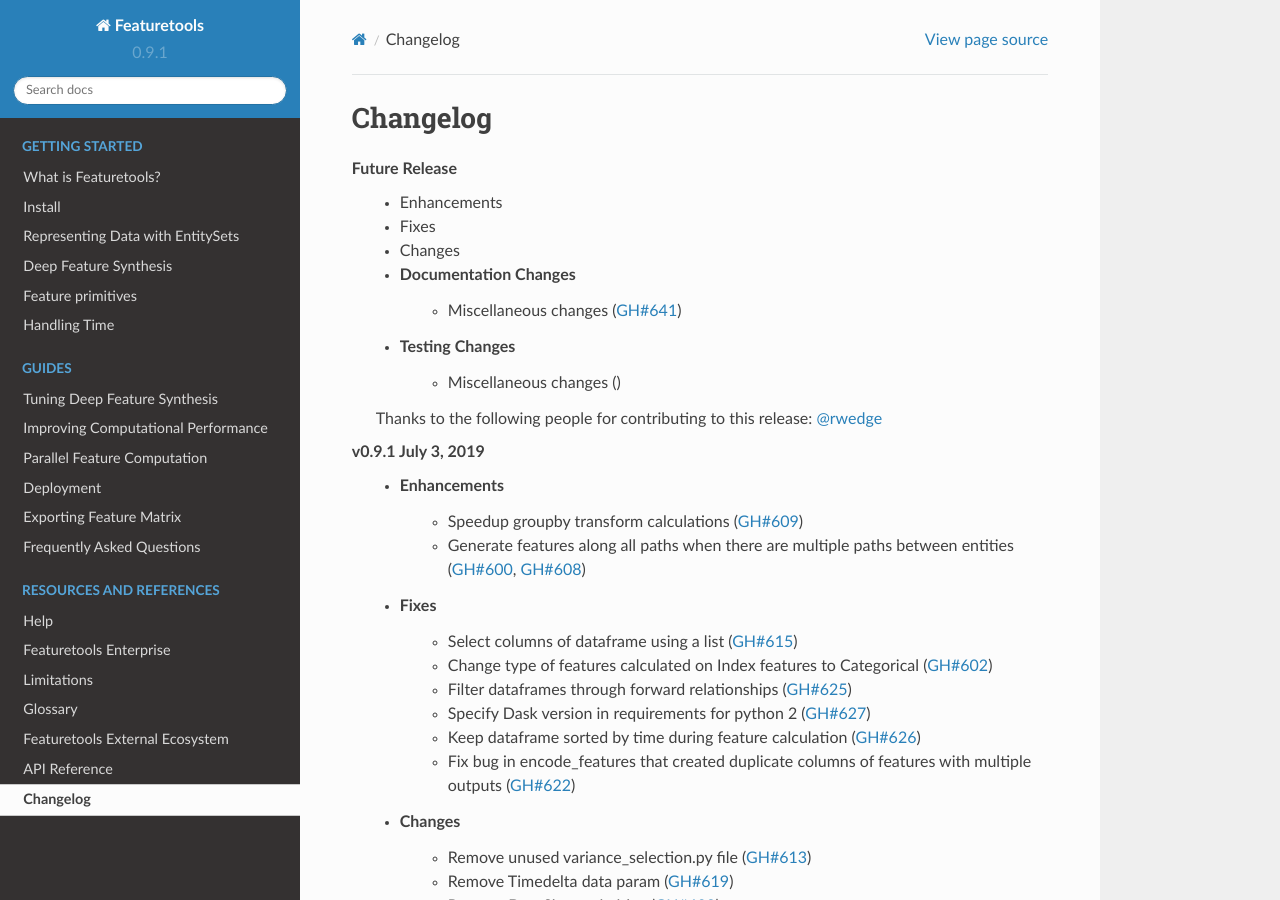
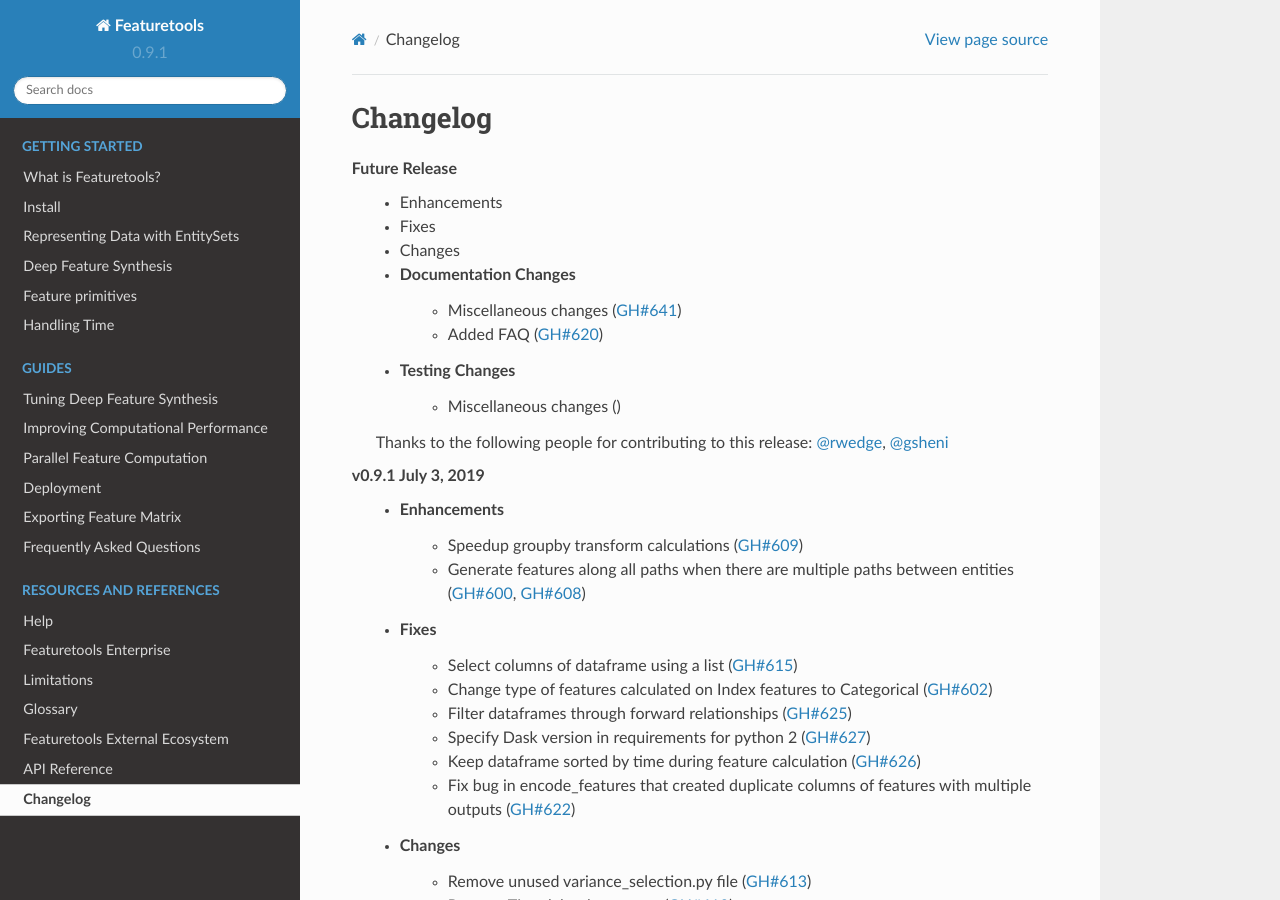
Before and after one commit to alteryx/featuretools, a Sphinx documentation site: the page built from docs/source/changelog.rst, in a window 1280 px wide and 900 px high. Built offline with Sphinx 7.4.7 and the Read the Docs theme 2.0.0, drawn with Linux system fonts in a browser that asks for light colours; pages that are not in the unit, such as notebooks, are missing from menus.

Commit message:
update changelog

```diff
--- a/docs/source/changelog.rst
+++ b/docs/source/changelog.rst
@@ -8,11 +8,12 @@
     * Changes
     * Documentation Changes
         * Miscellaneous changes (:pr:`641`)
+        * Added FAQ (:pr:`620`)
     * Testing Changes
         * Miscellaneous changes ()
 
     Thanks to the following people for contributing to this release:
-    :user:`rwedge`
+    :user:`rwedge`, :user:`gsheni`
 
 **v0.9.1 July 3, 2019**
     * Enhancements
```
